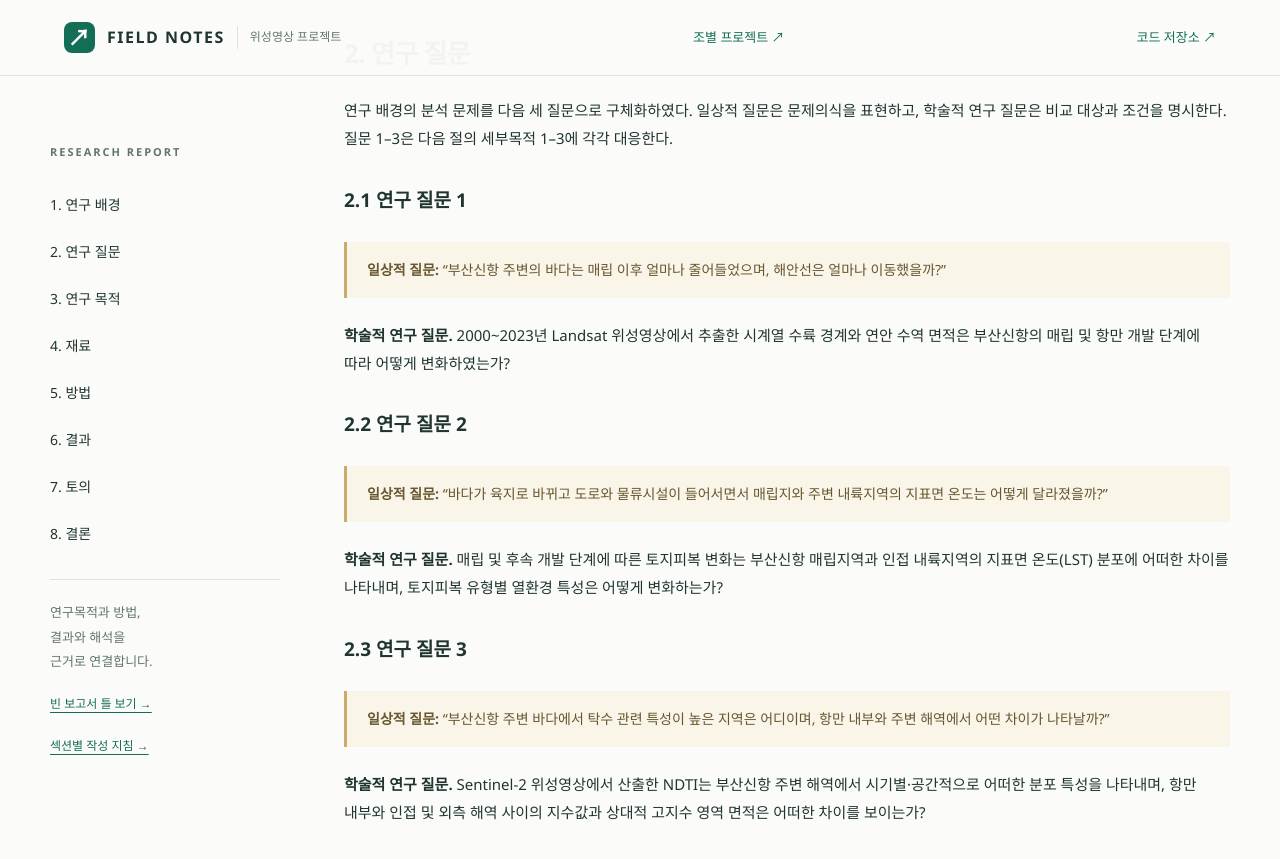
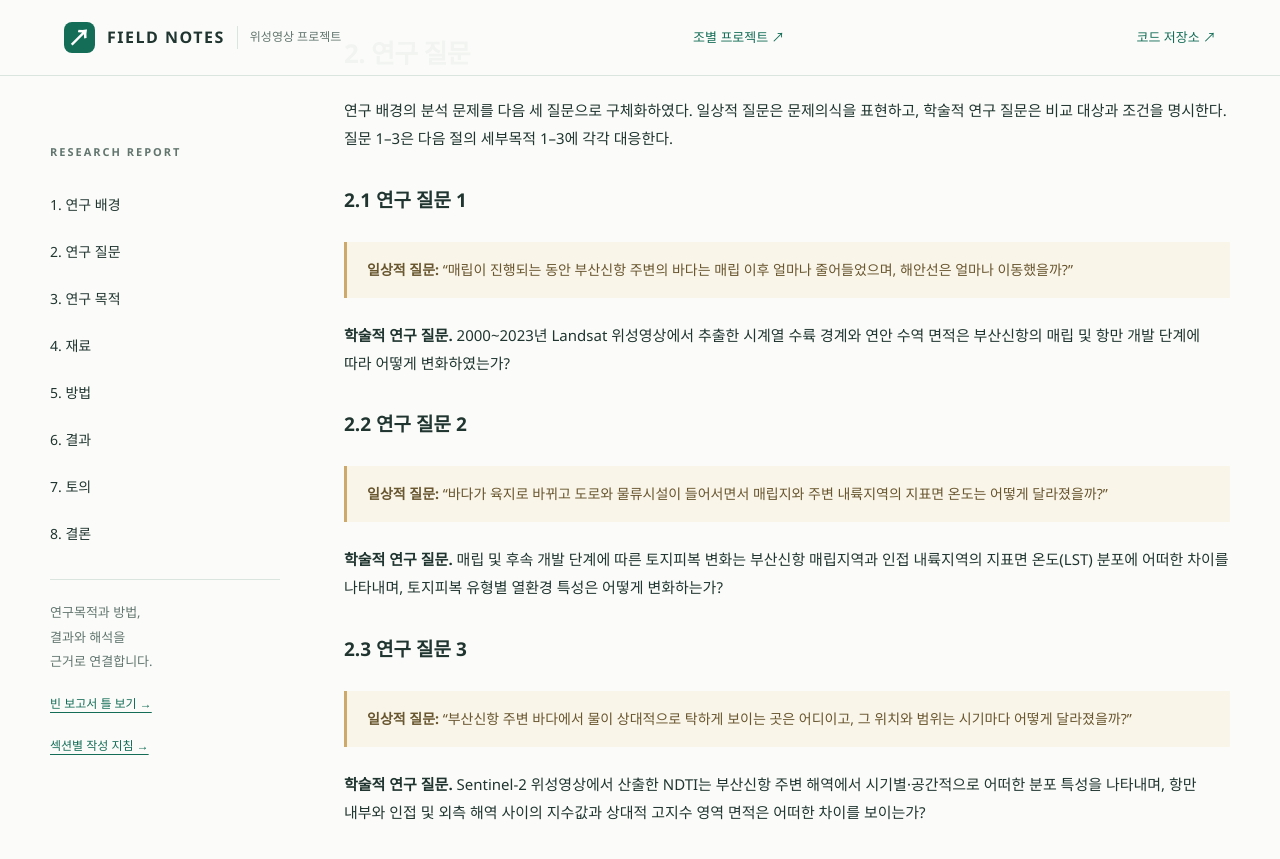
Before and after one commit to chasooin/class2026_02_surveying2_team5, a Jekyll site: the page built from docs/index.md, in a window 1280 px wide and 900 px high, scrolled down 8849 px. Shown: the top 859 px of the window. Built offline with Jekyll 4.4.1, drawn with Linux system fonts in a browser that asks for light colours.

Commit message:
Update index.md

```diff
--- a/docs/index.md
+++ b/docs/index.md
@@ -95,7 +95,7 @@ badge: "DEMO / 실제 관측 결과 아님"
 
 ### 2.1 연구 질문 1
 
-> **일상적 질문:** “부산신항 주변의 바다는 매립 이후 얼마나 줄어들었으며, 해안선은 얼마나 이동했을까?”
+> **일상적 질문:** “매립이 진행되는 동안 부산신항 주변의 바다는 매립 이후 얼마나 줄어들었으며, 해안선은 얼마나 이동했을까?”
 
 **학술적 연구 질문.**  2000~2023년 Landsat 위성영상에서 추출한 시계열 수륙 경계와 연안 수역 면적은 부산신항의 매립 및 항만 개발 단계에 따라 어떻게 변화하였는가?
 
@@ -107,7 +107,7 @@ badge: "DEMO / 실제 관측 결과 아님"
 
 ### 2.3 연구 질문 3
 
-> **일상적 질문:** “부산신항 주변 바다에서 탁수 관련 특성이 높은 지역은 어디이며, 항만 내부와 주변 해역에서 어떤 차이가 나타날까?”
+> **일상적 질문:** “부산신항 주변 바다에서 물이 상대적으로 탁하게 보이는 곳은 어디이고, 그 위치와 범위는 시기마다 어떻게 달라졌을까?”
 
 **학술적 연구 질문.** Sentinel-2 위성영상에서 산출한 NDTI는 부산신항 주변 해역에서 시기별·공간적으로 어떠한 분포 특성을 나타내며, 항만 내부와 인접 및 외측 해역 사이의 지수값과 상대적 고지수 영역 면적은 어떠한 차이를 보이는가?
 
```
